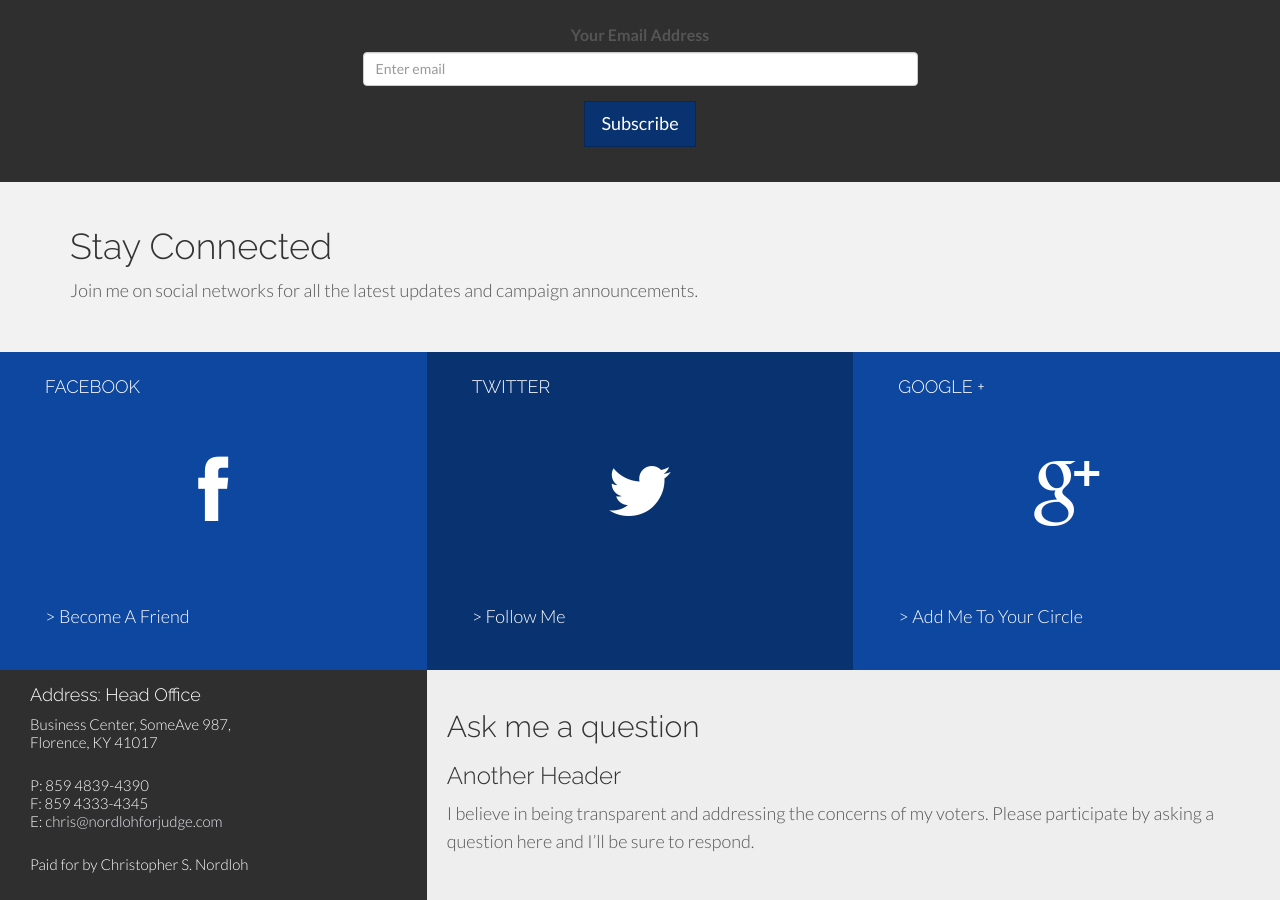
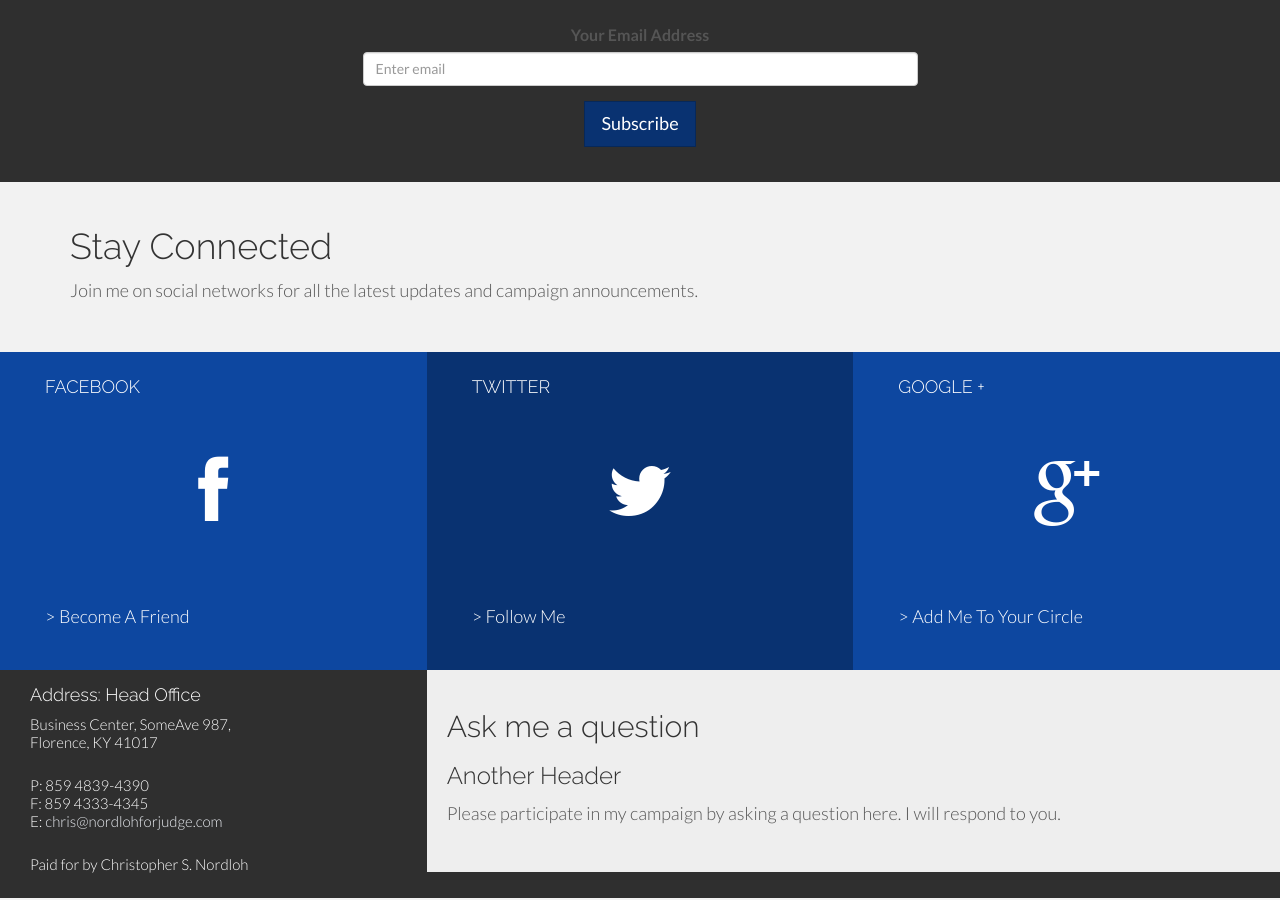
Before and after one commit to NORDLOHFORJUDGE/NordlohForJudge, a Jekyll site: the page built from index.html, in a window 1280 px wide and 900 px high, scrolled down 4343 px. Built offline with Jekyll 4.4.1, drawn with Linux system fonts in a browser that asks for light colours; Markdown is read by kramdown in place of the engine named in the settings; comment, search, counter and statistics services are not loaded.

Commit message:
Updated ask.md

```diff
--- a/_includes/ask.md
+++ b/_includes/ask.md
@@ -2,4 +2,4 @@
 
 ### Another Header
 
-I believe in being transparent and addressing the concerns of my voters. Please participate by asking a question here and I'll be sure to respond.
+Please participate in my campaign by asking a question here.  I will respond to you.
```
